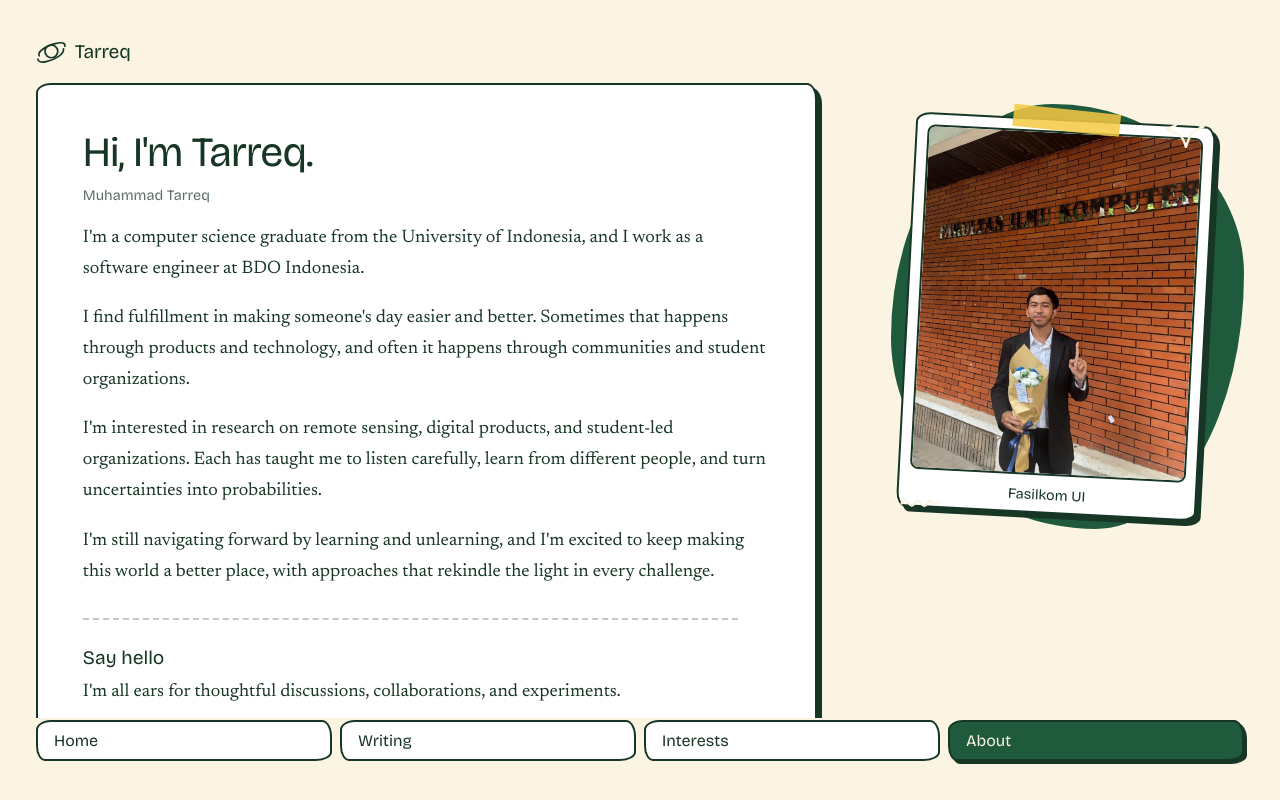
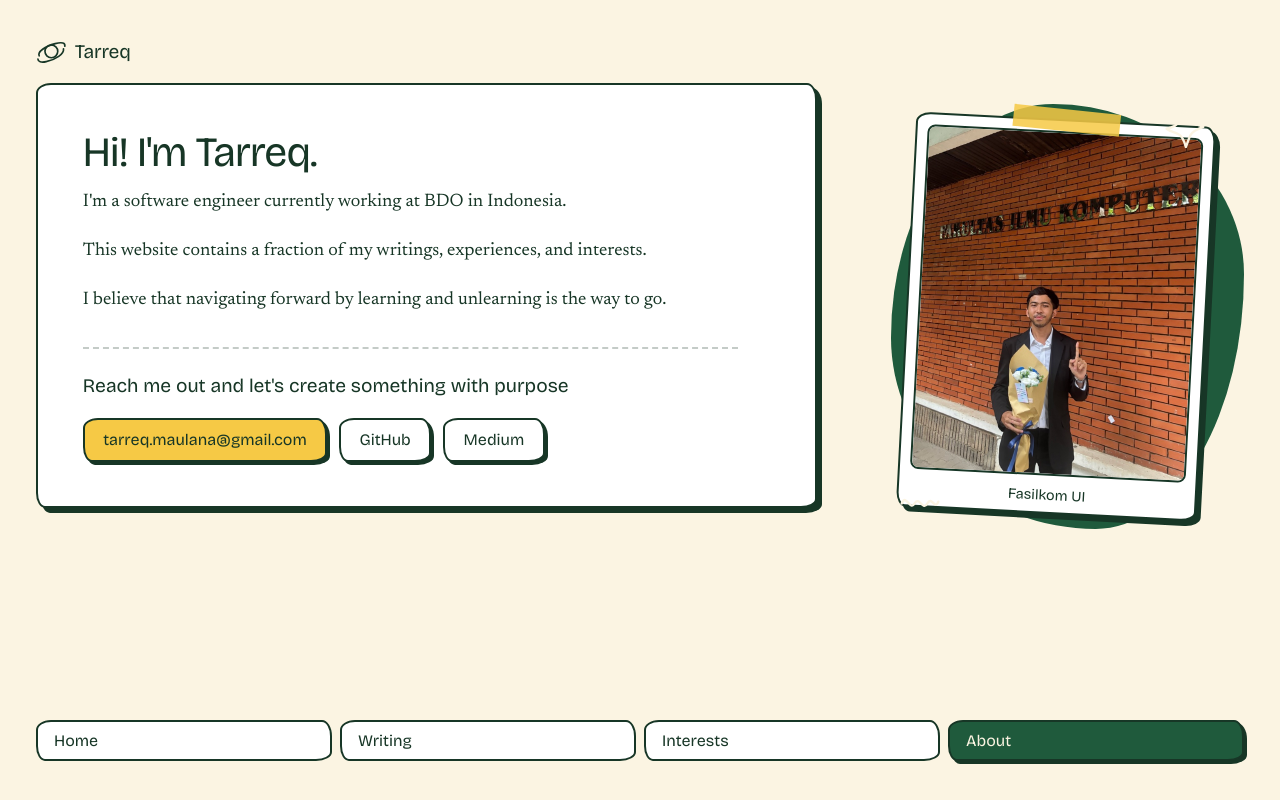
Before and after one commit to mrtrq/presence, a Next.js app: page /about in a window 1280 px wide. Built offline with nearby package versions, Linux system fonts and the light colour scheme.

Commit message:
contact copywriting

```diff
--- a/app/about/page.tsx
+++ b/app/about/page.tsx
@@ -13,36 +13,26 @@ export default function AboutPage() {
   return (
     <section className="view about">
       <article className="reader">
-        <h2>Hi, I&apos;m Tarreq.</h2>
-        <div className="meta">{profile.name}</div>
+        <h2>Hi! I&apos;m Tarreq.</h2>
 
         <p>
-          I&apos;m a computer science graduate from the University of Indonesia,
-          and I work as a software engineer at BDO Indonesia.
+         I'm a software engineer currently working at BDO in Indonesia.
         </p>
         <p>
-          I find fulfillment in making someone&apos;s day easier and better.
-          Sometimes that happens through products and technology, and often it
-          happens through communities and student organizations.
+
         </p>
         <p>
-          I&apos;m interested in research on remote sensing, digital products,
-          and student-led organizations. Each has taught me to listen carefully,
-          learn from different people, and turn uncertainties into
-          probabilities.
+          This website contains a fraction of my writings, experiences, and interests.
         </p>
         <p>
-          I&apos;m still navigating forward by learning and unlearning, and I&apos;m
-          excited to keep making this world a better place, with approaches that
-          rekindle the light in every challenge.
+          I believe that navigating forward by learning and unlearning is the way to go.
         </p>
 
         <hr />
 
-        <h3>Say hello</h3>
+        <h3>Reach me out and let's create something with purpose</h3>
         <p>
-          I&apos;m all ears for thoughtful discussions, collaborations, and
-          experiments.
+
         </p>
         <div className="row">
           <a className="btn y" href={`mailto:${profile.email}`}>
```
